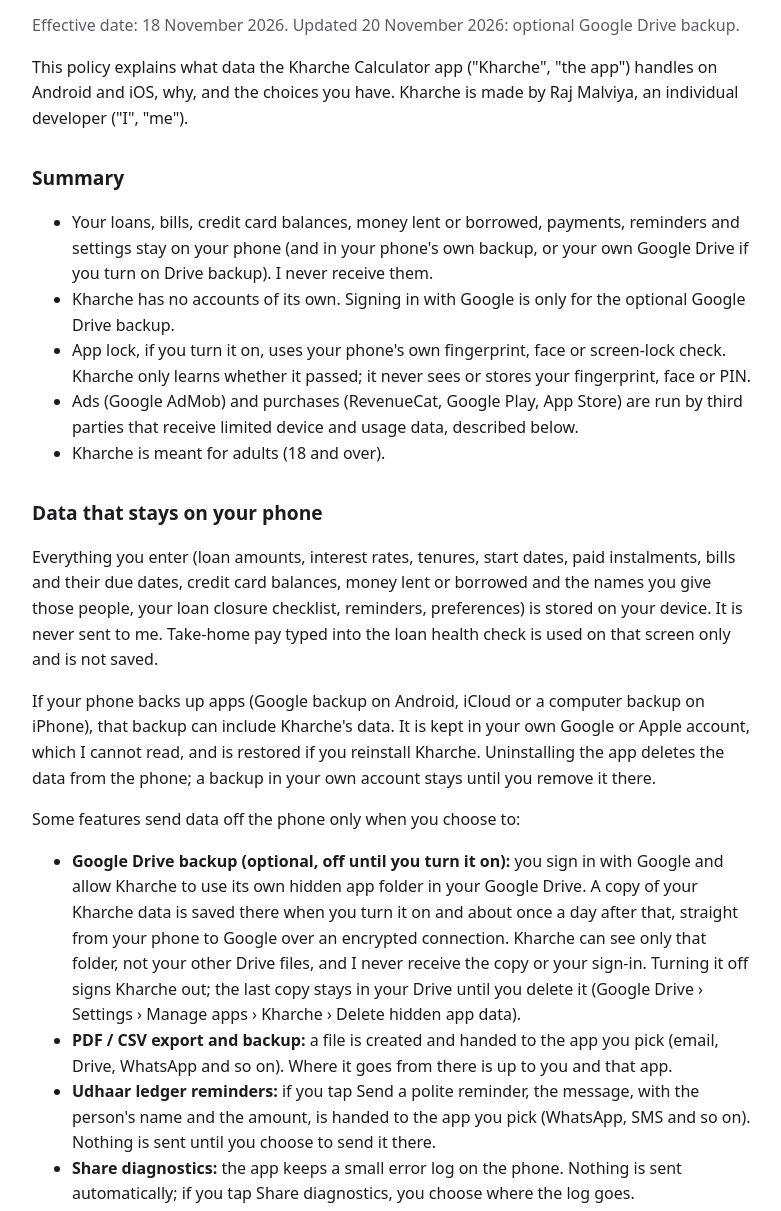
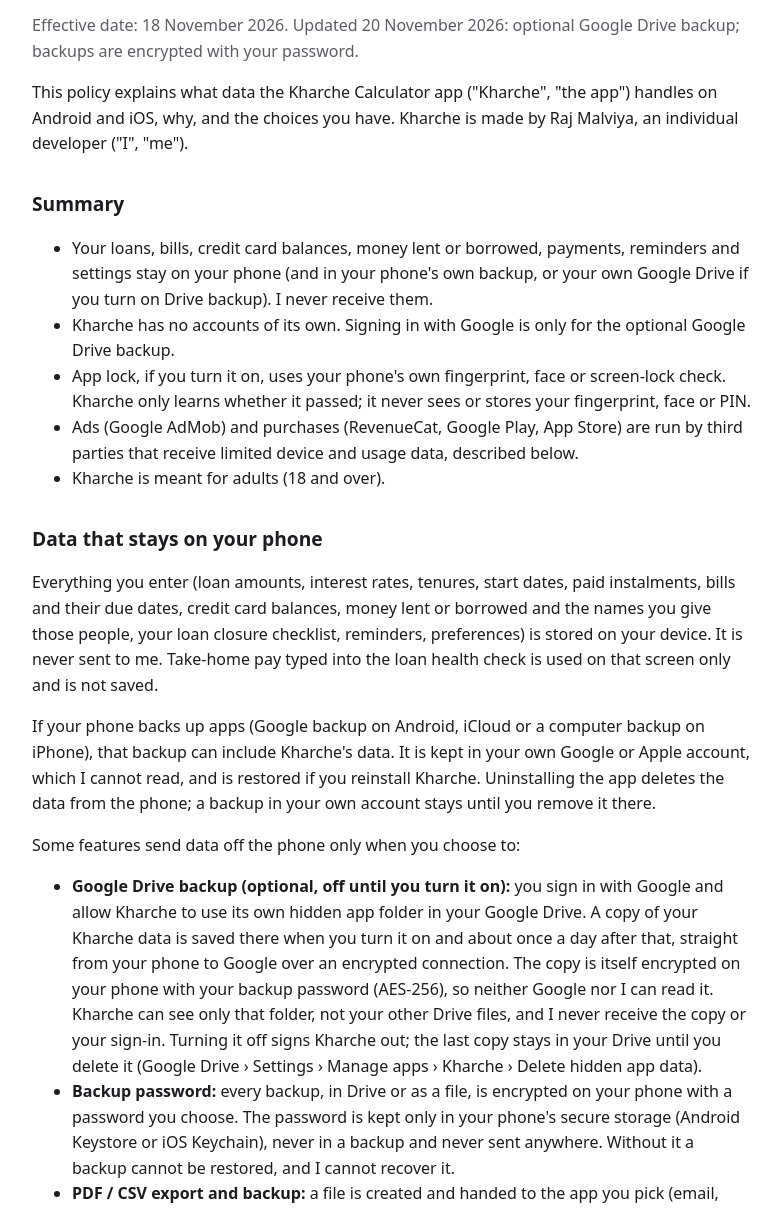
Before and after one commit to rajmalviya456/kharche, a plain HTML site: page privacy.html in a window 1280 px wide. Shown: the part 81-1292 px from the top of the page, without its empty margins (248-1029 px from the left). Drawn offline with Linux system fonts and the light colour scheme.

Commit message:
Privacy: backups encrypted with the user's password

```diff
--- a/privacy.html
+++ b/privacy.html
@@ -41,7 +41,7 @@
 <body>
 <main>
 <h1>Kharche Calculator Privacy Policy</h1>
-<p class="muted">Effective date: 18 November 2026. Updated 20 November 2026: optional Google Drive backup.</p>
+<p class="muted">Effective date: 18 November 2026. Updated 20 November 2026: optional Google Drive backup; backups are encrypted with your password.</p>
 
 <p>This policy explains what data the Kharche Calculator app ("Kharche", "the app") handles
 on Android and iOS, why, and the choices you have. Kharche is made by
@@ -82,11 +82,18 @@ the phone; a backup in your own account stays until you remove it there.</p>
     you sign in with Google and allow Kharche to use its own hidden app
     folder in your Google Drive. A copy of your Kharche data is saved there
     when you turn it on and about once a day after that, straight from your
-    phone to Google over an encrypted connection. Kharche can see only that
+    phone to Google over an encrypted connection. The copy is itself
+    encrypted on your phone with your backup password (AES-256), so neither
+    Google nor I can read it. Kharche can see only that
     folder, not your other Drive files, and I never receive the copy or your
     sign-in. Turning it off signs Kharche out; the last copy stays in your
     Drive until you delete it (Google Drive › Settings › Manage apps ›
     Kharche › Delete hidden app data).</li>
+  <li><strong>Backup password:</strong> every backup, in Drive or as a file, is
+    encrypted on your phone with a password you choose. The password is
+    kept only in your phone's secure storage (Android Keystore or iOS
+    Keychain), never in a backup and never sent anywhere. Without it a
+    backup cannot be restored, and I cannot recover it.</li>
   <li><strong>PDF / CSV export and backup:</strong> a file is created and handed
     to the app you pick (email, Drive, WhatsApp and so on). Where it goes
     from there is up to you and that app.</li>
```
